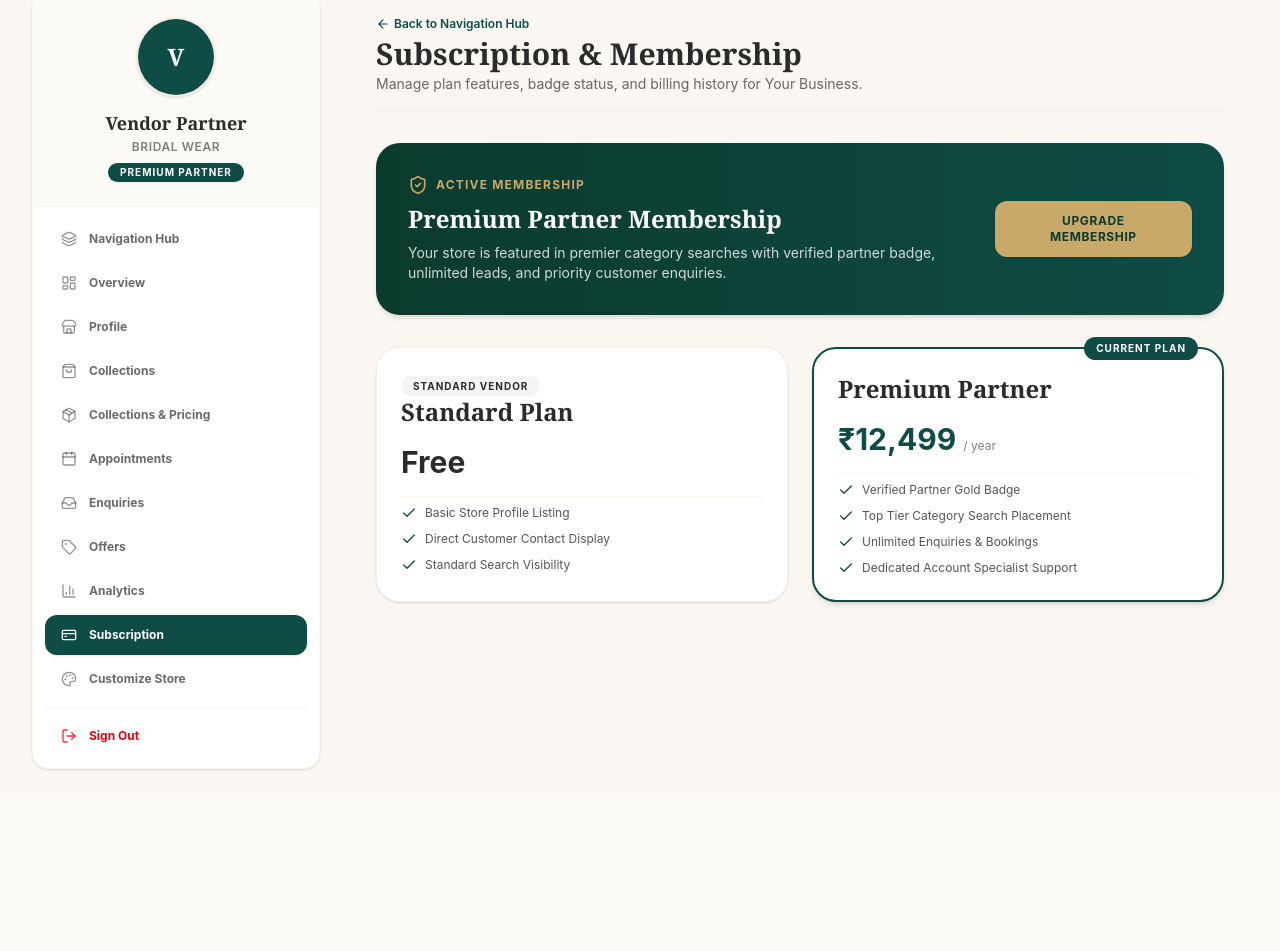
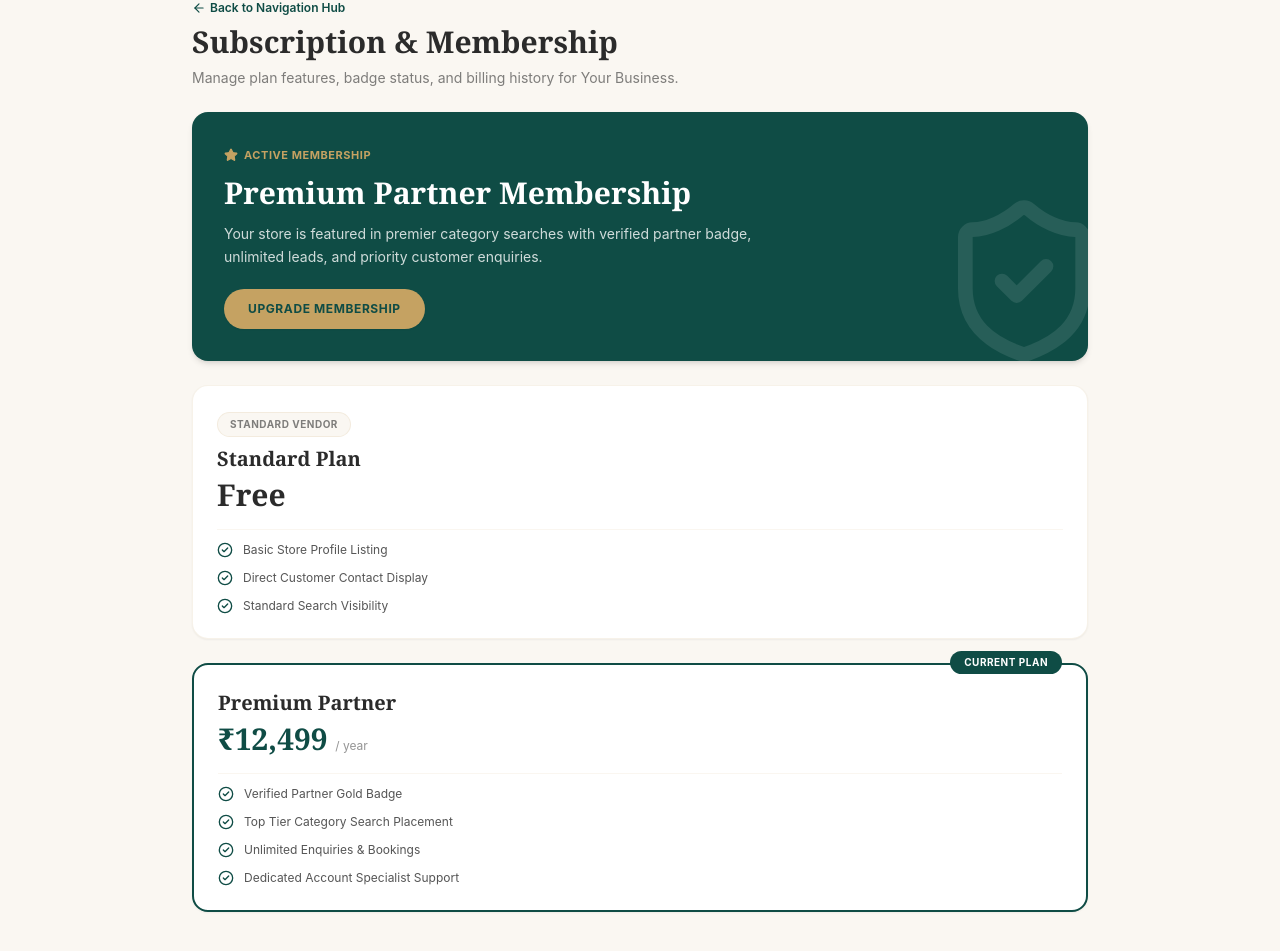
Before and after one commit to shabanvp/cloche, a Next.js app in the folder frontend/: page /vendor/subscription in a window 1280 px wide. Shown: the part 165-1116 px from the top of the page. Before the commit the page ends 958 px from the top, so only its background shows below. Built offline with nearby package versions, Linux system fonts and the light colour scheme; no server answers.

Commit message:
membership

```diff
--- a/frontend/src/app/vendor/layout.tsx
+++ b/frontend/src/app/vendor/layout.tsx
@@ -14,6 +14,7 @@ export default function VendorLayout({ children }: { children: ReactNode }) {
   const isStandalonePackages = pathname.startsWith("/vendor/packages") || pathname.startsWith("/vendor/collections-pricing");
   const isStandaloneOffers = pathname.startsWith("/vendor/offers");
   const isStandaloneAnalytics = pathname.startsWith("/vendor/analytics");
+  const isStandaloneSubscription = pathname.startsWith("/vendor/subscription") || pathname.startsWith("/vendor/membership");
 
   if (isAuthPage) {
     return (
@@ -25,8 +26,8 @@ export default function VendorLayout({ children }: { children: ReactNode }) {
     );
   }
 
-  // Standalone full-width screens (Navigation Hub, Overview, Profile, Collections & Pricing, Offers, Analytics) without sidebar or public footer
-  if (isNavigationHub || isStandaloneOverview || isStandaloneProfile || isStandalonePackages || isStandaloneOffers || isStandaloneAnalytics) {
+  // Standalone full-width screens (Navigation Hub, Overview, Profile, Collections & Pricing, Offers, Analytics, Subscription) without sidebar or public footer
+  if (isNavigationHub || isStandaloneOverview || isStandaloneProfile || isStandalonePackages || isStandaloneOffers || isStandaloneAnalytics || isStandaloneSubscription) {
     return (
       <div className="min-h-screen bg-[#FAF7F2] flex flex-col font-sans">
         <main className="flex-1 py-6 px-4 sm:px-6 lg:px-8 max-w-[1200px] mx-auto w-full">
--- /dev/null
+++ b/frontend/src/app/vendor/membership/page.tsx
@@ -0,0 +1,3 @@
+import VendorSubscriptionPage from "../subscription/page";
+
+export default VendorSubscriptionPage;
--- a/frontend/src/app/vendor/subscription/page.tsx
+++ b/frontend/src/app/vendor/subscription/page.tsx
@@ -2,7 +2,8 @@
 
 import { useEffect, useState } from "react";
 import Link from "next/link";
-import { ArrowLeft, CreditCard, Check, Sparkles, ShieldCheck } from "lucide-react";
+import { ArrowLeft, CheckCircle2, ShieldCheck, Star } from "lucide-react";
+import { BottomNavBar } from "@/components/BottomNavBar";
 
 export default function VendorSubscriptionPage() {
   const [businessName, setBusinessName] = useState("Your Business");
@@ -11,75 +12,139 @@ export default function VendorSubscriptionPage() {
   useEffect(() => {
     if (typeof window !== "undefined") {
       try {
+        const storedName =
+          localStorage.getItem("boutique_name") ||
+          localStorage.getItem("vendor_name") ||
+          localStorage.getItem("businessName") ||
+          localStorage.getItem("user_name");
+
         const rawUserData = localStorage.getItem("cloche_user_data");
+        const rawVendors = localStorage.getItem("cloche_registered_vendors");
+
+        if (storedName) setBusinessName(storedName);
+
         if (rawUserData) {
           const u = JSON.parse(rawUserData);
-          if (u.name || u.boutique_name) setBusinessName(u.name || u.boutique_name);
+          if (u.boutique_name || u.name || u.businessName) {
+            setBusinessName(u.boutique_name || u.name || u.businessName);
+          }
           if (u.plan) setCurrentPlan(u.plan);
+        } else if (rawVendors) {
+          const v = JSON.parse(rawVendors);
+          if (v.length > 0) {
+            if (v[0].boutique_name || v[0].name) setBusinessName(v[0].boutique_name || v[0].name);
+            if (v[0].plan) setCurrentPlan(v[0].plan);
+          }
         }
       } catch (e) {}
     }
   }, []);
 
   return (
-    <div className="space-y-8 animate-in fade-in duration-500 max-w-5xl mx-auto p-4 sm:p-6 font-sans">
-      {/* Header */}
-      <div className="flex flex-col sm:flex-row justify-between items-start sm:items-center border-b border-gold/15 pb-4 gap-4">
-        <div>
-          <Link href="/vendor" className="text-xs font-semibold text-[#0F4C45] hover:underline flex items-center gap-1 mb-1">
+    <div className="space-y-6 animate-in fade-in duration-500 max-w-4xl mx-auto font-sans pb-28">
+      {/* Back Navigation & Header */}
+      <div className="space-y-2 pt-2">
+        <Link
+          href="/vendor"
+          className="text-xs font-semibold text-[#0F4C45] hover:underline flex items-center gap-1"
+        >
           <ArrowLeft className="w-3.5 h-3.5" /> Back to Navigation Hub
         </Link>
-          <h1 className="text-3xl font-display font-bold text-charcoal">Subscription & Membership</h1>
-          <p className="text-sm text-charcoal/70 mt-0.5">Manage plan features, badge status, and billing history for {businessName}.</p>
+        <h1 className="text-3xl font-serif font-bold text-charcoal">
+          Subscription & Membership
+        </h1>
+        <p className="text-sm text-charcoal/60">
+          Manage plan features, badge status, and billing history for {businessName}.
+        </p>
+      </div>
+
+      {/* Section 1 – Active Membership Card */}
+      <div className="bg-[#0F4C45] text-white p-6 sm:p-8 rounded-2xl relative shadow-md overflow-hidden space-y-4">
+        {/* Background Watermark Icon */}
+        <ShieldCheck className="absolute -right-6 -bottom-6 w-44 h-44 text-white/10 pointer-events-none" />
+
+        <div className="relative z-10 space-y-3">
+          <div className="inline-flex items-center gap-1.5 text-[#C5A262] text-[11px] font-bold uppercase tracking-wider">
+            <Star className="w-3.5 h-3.5 fill-[#C5A262]" />
+            <span>ACTIVE MEMBERSHIP</span>
+          </div>
+
+          <h2 className="text-2xl sm:text-3xl font-serif font-bold text-white">
+            Premium Partner Membership
+          </h2>
+
+          <p className="text-xs sm:text-sm text-white/80 leading-relaxed max-w-xl">
+            Your store is featured in premier category searches with verified partner badge, unlimited leads, and priority customer enquiries.
+          </p>
+
+          <div className="pt-2">
+            <button className="bg-[#C5A262] hover:bg-[#B59252] text-[#0F4C45] font-bold text-xs px-6 py-3 rounded-full uppercase tracking-wider shadow-xs transition-transform active:scale-95 cursor-pointer">
+              UPGRADE MEMBERSHIP
+            </button>
+          </div>
         </div>
       </div>
 
-      {/* Current Active Plan Banner */}
-      <div className="bg-gradient-to-r from-[#0B3B2D] to-[#0F4C45] text-white p-6 sm:p-8 rounded-3xl shadow-md flex flex-col md:flex-row justify-between items-start md:items-center gap-6">
-        <div className="space-y-2">
-          <div className="flex items-center gap-2">
-            <ShieldCheck className="w-5 h-5 text-gold" />
-            <span className="text-xs font-bold uppercase tracking-widest text-gold">ACTIVE MEMBERSHIP</span>
-          </div>
-          <h2 className="text-2xl font-display font-bold">{currentPlan} Membership</h2>
-          <p className="text-xs sm:text-sm text-white/80 max-w-xl">
-            Your store is featured in premier category searches with verified partner badge, unlimited leads, and priority customer enquiries.
-          </p>
-        </div>
-        <button className="bg-gold text-[#0B3B2D] hover:bg-gold-light px-6 py-3 rounded-xl font-bold text-xs uppercase tracking-wider transition-colors shadow-sm">
-          Upgrade Membership
-        </button>
+      {/* Section 2 – Standard Plan Card */}
+      <div className="bg-white p-6 rounded-2xl border border-gold/15 shadow-xs space-y-4">
+        <div>
+          <span className="bg-[#FAF7F2] text-charcoal/60 border border-gold/15 text-[10px] font-bold uppercase tracking-wider px-3 py-1 rounded-full inline-block">
+            STANDARD VENDOR
+          </span>
+          <h3 className="text-xl font-serif font-bold text-charcoal mt-2">Standard Plan</h3>
+          <p className="text-3xl font-serif font-bold text-charcoal mt-1">Free</p>
         </div>
 
-      {/* Plans Comparison */}
-      <div className="grid grid-cols-1 md:grid-cols-2 gap-6">
-        <div className="bg-white p-6 rounded-3xl border border-gold/15 shadow-sm space-y-4">
-          <span className="bg-gray-100 text-charcoal text-[10px] font-bold uppercase tracking-widest px-3 py-1 rounded-full">
-            STANDARD VENDOR
-          </span>
-          <h3 className="text-2xl font-display font-bold text-charcoal">Standard Plan</h3>
-          <p className="text-3xl font-bold text-charcoal">Free</p>
-          <ul className="space-y-2.5 text-xs text-charcoal/80 pt-2 border-t border-gold/10">
-            <li className="flex items-center gap-2"><Check className="w-4 h-4 text-[#0F4C45]" /> Basic Store Profile Listing</li>
-            <li className="flex items-center gap-2"><Check className="w-4 h-4 text-[#0F4C45]" /> Direct Customer Contact Display</li>
-            <li className="flex items-center gap-2"><Check className="w-4 h-4 text-[#0F4C45]" /> Standard Search Visibility</li>
+        <ul className="space-y-3 text-xs text-charcoal/80 pt-3 border-t border-gold/10">
+          <li className="flex items-center gap-2.5">
+            <CheckCircle2 className="w-4 h-4 text-[#0F4C45] shrink-0" />
+            <span>Basic Store Profile Listing</span>
+          </li>
+          <li className="flex items-center gap-2.5">
+            <CheckCircle2 className="w-4 h-4 text-[#0F4C45] shrink-0" />
+            <span>Direct Customer Contact Display</span>
+          </li>
+          <li className="flex items-center gap-2.5">
+            <CheckCircle2 className="w-4 h-4 text-[#0F4C45] shrink-0" />
+            <span>Standard Search Visibility</span>
+          </li>
         </ul>
       </div>
 
-        <div className="bg-white p-6 rounded-3xl border-2 border-[#0F4C45] shadow-md space-y-4 relative">
-          <span className="bg-[#0F4C45] text-white text-[10px] font-bold uppercase tracking-widest px-3 py-1 rounded-full absolute -top-3 right-6">
+      {/* Section 3 – Premium Partner Plan Card */}
+      <div className="bg-white p-6 rounded-2xl border-2 border-[#0F4C45] shadow-xs space-y-4 relative">
+        <span className="bg-[#0F4C45] text-white text-[10px] font-bold uppercase tracking-wider px-3.5 py-1 rounded-full absolute -top-3.5 right-6">
           CURRENT PLAN
         </span>
-          <h3 className="text-2xl font-display font-bold text-charcoal">Premium Partner</h3>
-          <p className="text-3xl font-bold text-[#0F4C45]">₹12,499 <span className="text-xs font-normal text-charcoal/60">/ year</span></p>
-          <ul className="space-y-2.5 text-xs text-charcoal/80 pt-2 border-t border-gold/10">
-            <li className="flex items-center gap-2"><Check className="w-4 h-4 text-[#0F4C45]" /> Verified Partner Gold Badge</li>
-            <li className="flex items-center gap-2"><Check className="w-4 h-4 text-[#0F4C45]" /> Top Tier Category Search Placement</li>
-            <li className="flex items-center gap-2"><Check className="w-4 h-4 text-[#0F4C45]" /> Unlimited Enquiries & Bookings</li>
-            <li className="flex items-center gap-2"><Check className="w-4 h-4 text-[#0F4C45]" /> Dedicated Account Specialist Support</li>
+
+        <div>
+          <h3 className="text-xl font-serif font-bold text-charcoal">Premium Partner</h3>
+          <p className="text-3xl font-serif font-bold text-[#0F4C45] mt-1">
+            ₹12,499 <span className="text-xs font-sans font-normal text-charcoal/50">/ year</span>
+          </p>
+        </div>
+
+        <ul className="space-y-3 text-xs text-charcoal/80 pt-3 border-t border-gold/10">
+          <li className="flex items-center gap-2.5">
+            <CheckCircle2 className="w-4 h-4 text-[#0F4C45] shrink-0" />
+            <span>Verified Partner Gold Badge</span>
+          </li>
+          <li className="flex items-center gap-2.5">
+            <CheckCircle2 className="w-4 h-4 text-[#0F4C45] shrink-0" />
+            <span>Top Tier Category Search Placement</span>
+          </li>
+          <li className="flex items-center gap-2.5">
+            <CheckCircle2 className="w-4 h-4 text-[#0F4C45] shrink-0" />
+            <span>Unlimited Enquiries & Bookings</span>
+          </li>
+          <li className="flex items-center gap-2.5">
+            <CheckCircle2 className="w-4 h-4 text-[#0F4C45] shrink-0" />
+            <span>Dedicated Account Specialist Support</span>
+          </li>
         </ul>
       </div>
-      </div>
+
+      <BottomNavBar activeTab="vendors" />
     </div>
   );
 }
```
Lines whose indentation alone changed are shown as unchanged.
